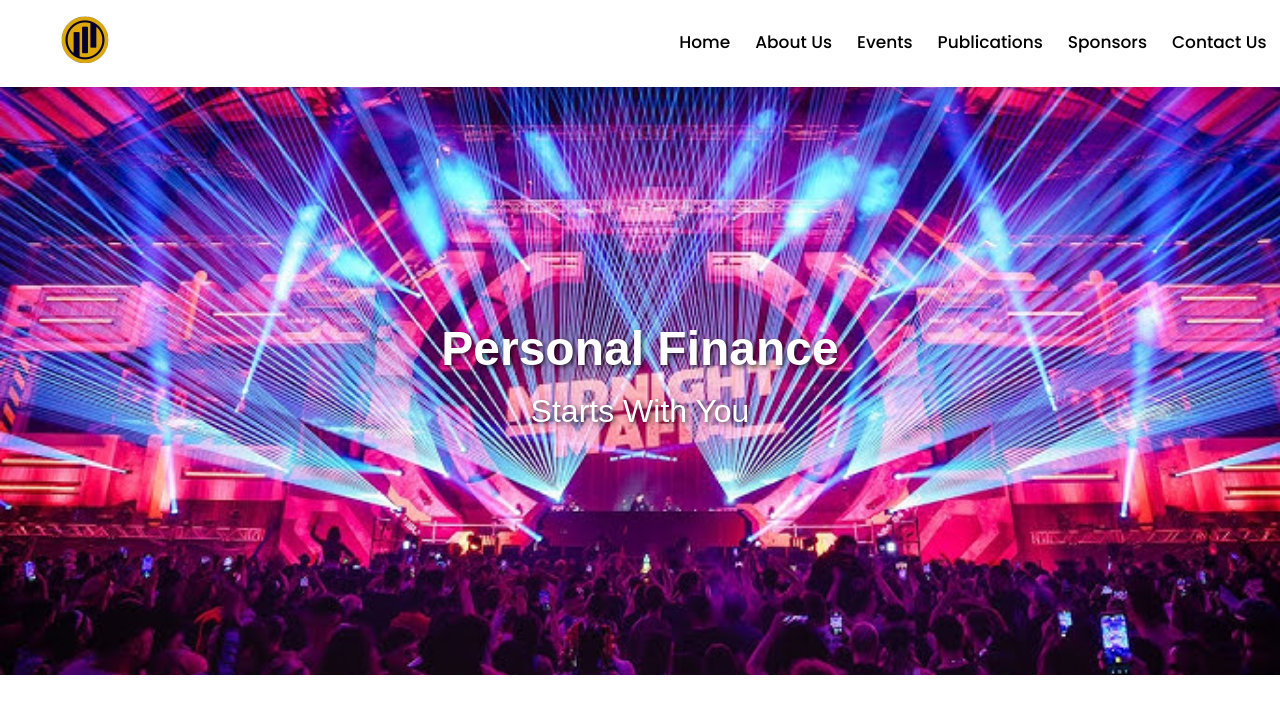
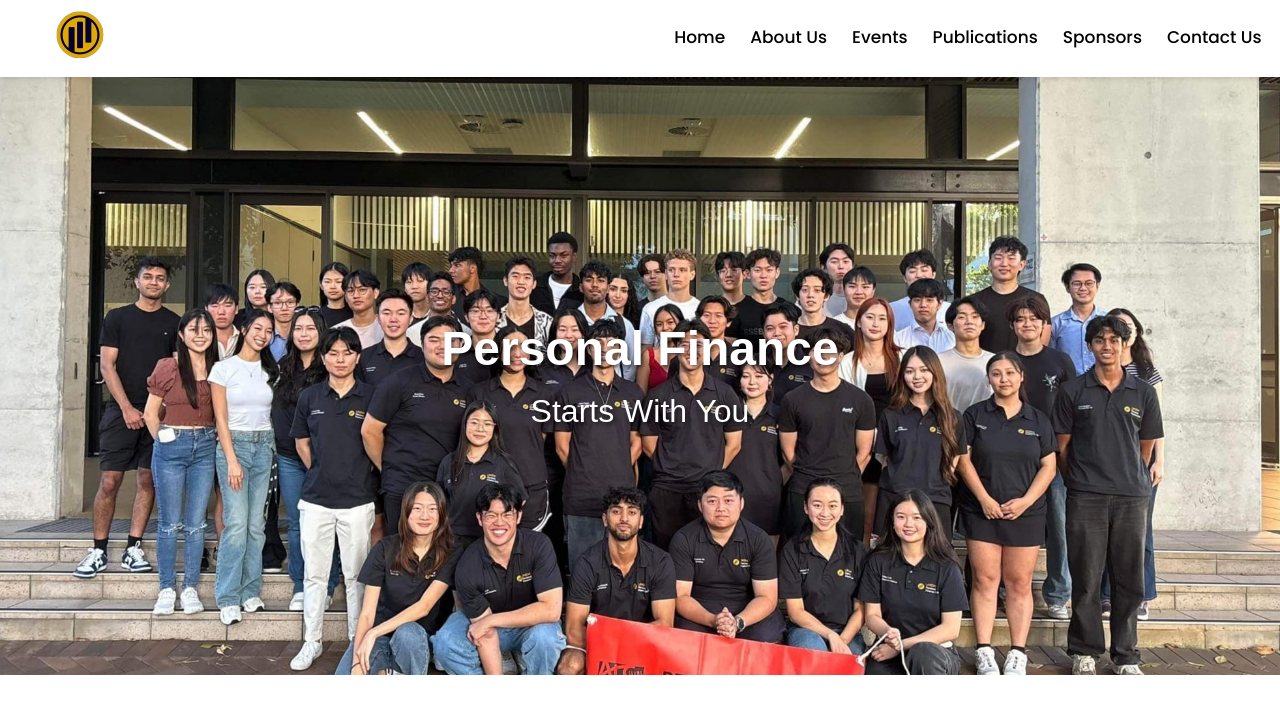
Before and after one commit to Stephen242/personal-finance-club, a plain HTML site: page index.html in a window 1280 px wide. Shown: the top 722 px of the page. Drawn offline with Linux system fonts and the light colour scheme.

Commit message:
added hero image

```diff
--- a/css/styles.css
+++ b/css/styles.css
@@ -24,7 +24,7 @@ header {
     justify-content: space-between;
     align-items: center;
     width: 97vw;
-    padding: 15px 25px;
+    padding: 10px 20px;
     background-color: white;
     border-bottom: 3px solid white;
     margin: 0;
@@ -60,7 +60,7 @@ header {
     align-items: center;
     text-align: center;
     min-height: 70vh;
-    background-image: url('../images/temp.jpg');
+    background-image: url('../images/hero.jpg');
     background-color: #f0f0f0; /* Fallback color */
     background-size: cover;
     background-position: center;
```
